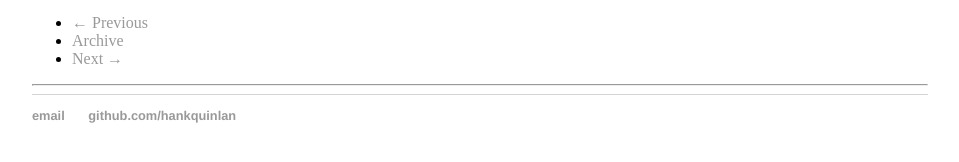
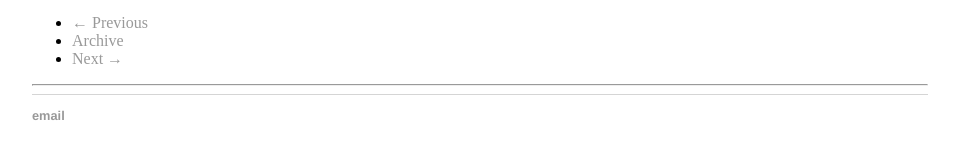
Before and after one commit to nyu-mhealth/juul_study_page, a Jekyll site: the page built from pages/2018-12-19-consent.md, in a window 1280 px wide. Shown: the part 436-598 px from the top of the page, without its empty margins (160-1119 px from the left). Built offline with Jekyll 4.4.1, drawn with Linux system fonts in a browser that asks for light colours.

Commit message:
Update default.html

```diff
--- a/_layouts/default.html
+++ b/_layouts/default.html
@@ -21,8 +21,7 @@
 			</div><!-- /.container -->
 			<footer>
 	    		<ul>
-	        		<li><a href="mailto:hankquinlanhub@gmail.com">email</a></li>
-	        		<li><a href="https://github.com/hankquinlan">github.com/hankquinlan</a></li>
+	        		<li><a href="mailto:ecigstudyNYU@gmail.com">email</a></li>
 				</ul>
 			</footer>
 		</body>
```
